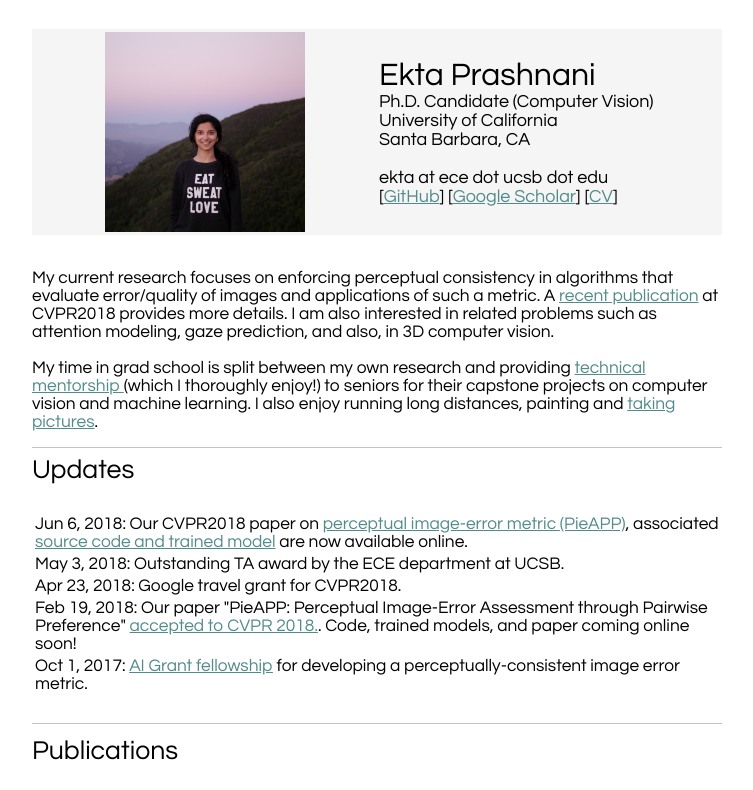
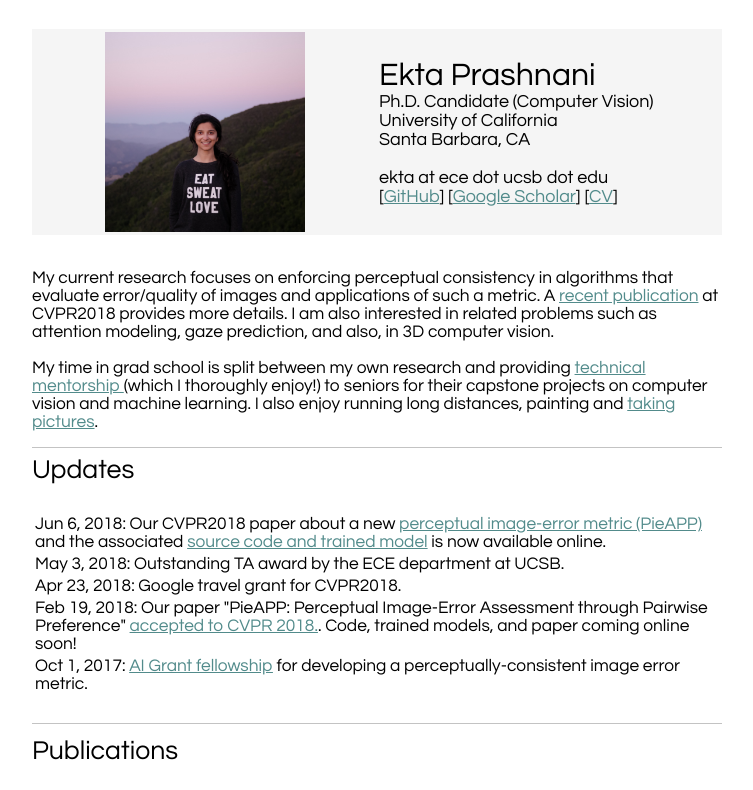
Before and after one commit to prashnani/prashnani.github.io, a plain HTML site: page index.html in a window 1280 px wide. Shown: the top 790 px of the page, without its empty margins (265-1018 px from the left). Drawn offline with Linux system fonts and the light colour scheme.

Commit message:
Update index.html

```diff
--- a/index.html
+++ b/index.html
@@ -51,7 +51,7 @@
 			<br><br>
         <table style="font-size: 13pt;" border="0" width="100%" font size="3">
             <tbody>
-				<tr><td width="100%" align="Left">Jun 6, 2018: Our CVPR2018 paper on <a href="https://arxiv.org/abs/1806.02067" style="color:528B8B">perceptual image-error metric (PieAPP)</a>, associated <a href="https://github.com/prashnani/PerceptualImageError" style="color:528B8B">source code and trained model</a> are now available online.</td></tr>
+				<tr><td width="100%" align="Left">Jun 6, 2018: Our CVPR2018 paper about a new <a href="https://arxiv.org/abs/1806.02067" style="color:528B8B">perceptual image-error metric (PieAPP)</a> and the associated <a href="https://github.com/prashnani/PerceptualImageError" style="color:528B8B">source code and trained model</a> is now available online.</td></tr>
 				<tr><td width="100%" align="Left">May 3, 2018: Outstanding TA award by the ECE department at UCSB.</td></tr>
 				<tr><td width="100%" align="Left">Apr 23, 2018: Google travel grant for CVPR2018.</td></tr>
 				<tr><td width="100%" align="Left">Feb 19, 2018: Our paper "PieAPP: Perceptual Image-Error Assessment through Pairwise Preference" <a href="http://openaccess.thecvf.com/content_cvpr_2018/html/3483.html" style="color:528B8B" target="_blank">accepted to CVPR 2018.</a>. Code, trained models, and paper coming online soon!</td></tr>
```
